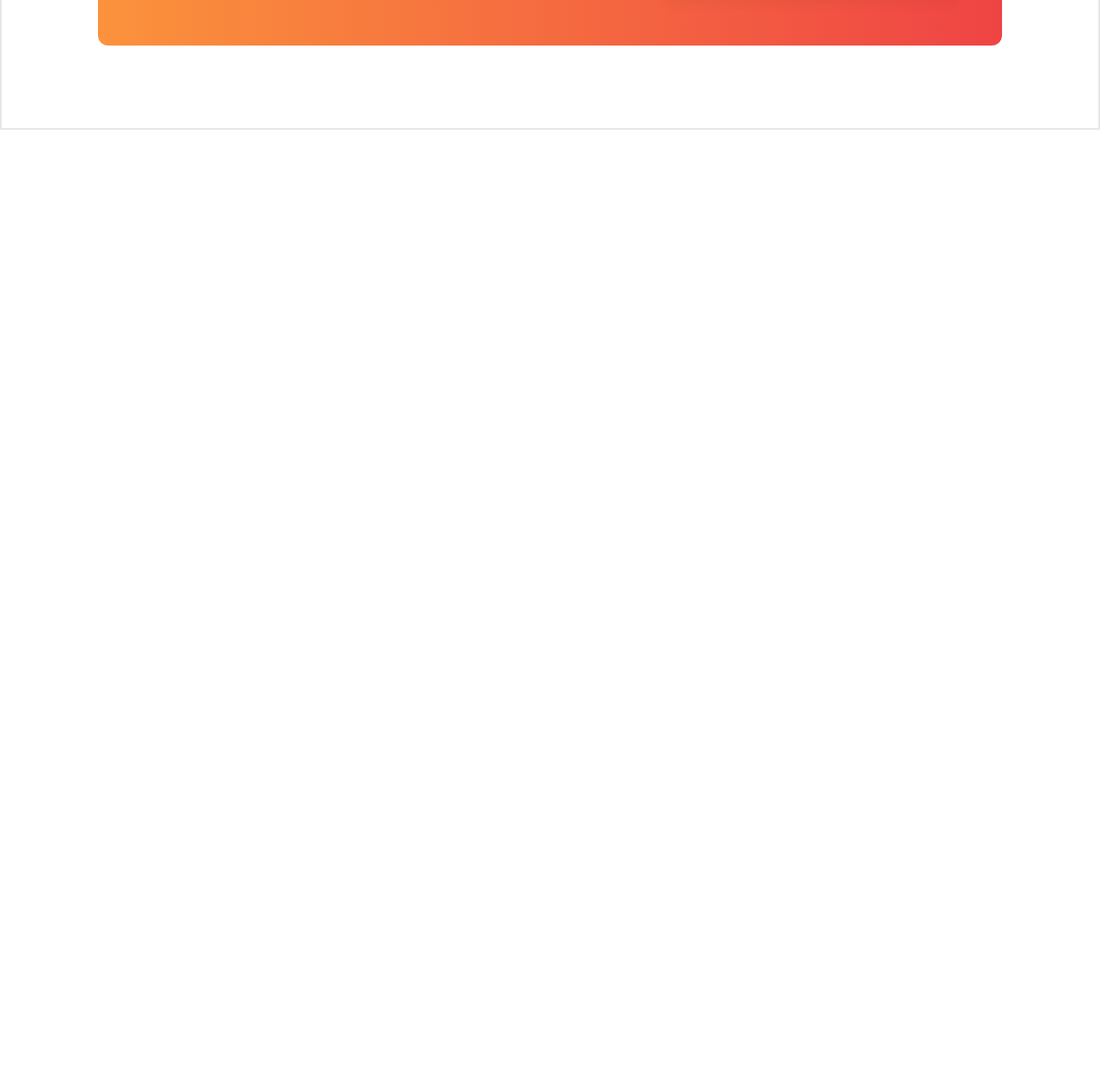
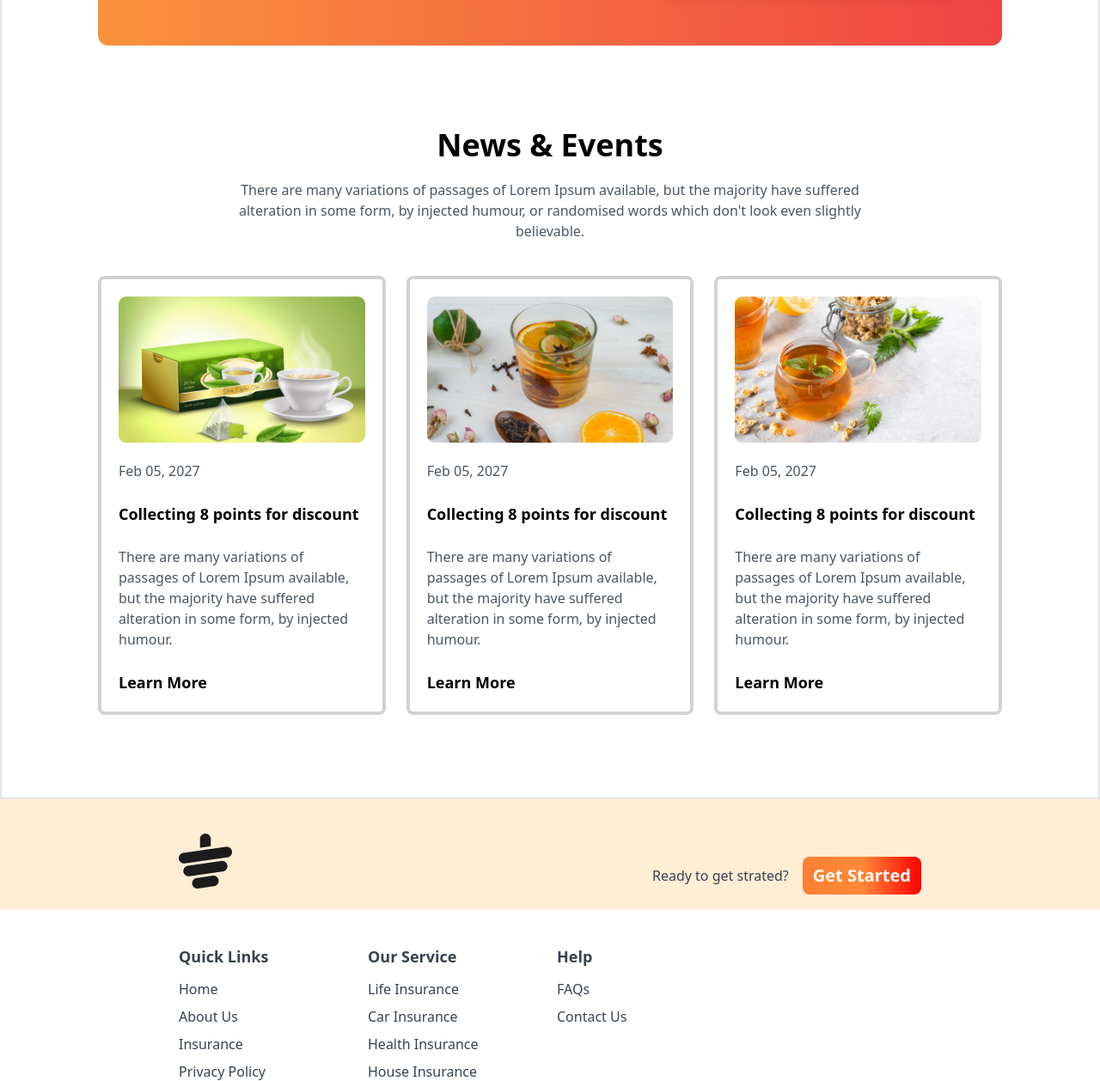
Before and after one commit to NAFEEJ007/tea-house-website, a plain HTML site: page index.html in a window 1280 px wide. Shown: the part 2391-3649 px from the top of the page at 86% size. Before the commit the page ends 2542 px from the top, so only its background shows below. Drawn offline with nearby package versions, Linux system fonts and the light colour scheme.

Commit message:
Upto footer link third column

```diff
--- a/index.html
+++ b/index.html
@@ -217,6 +217,146 @@
     </div>
 </section>
 
+<!-- News and events section -->
+ <section class="mb-24">
+
+  <div class="text-center"> <!-- text content -->
+      <h1 class="text-3xl md:text-4xl font-bold mb-5">News & Events</h1>
+      <p class="text-gray-600 max-w-3xl mx-auto mb-10">There are many variations of passages of Lorem Ipsum available, but the majority have suffered alteration in some form, by injected humour, or randomised words which don't look even slightly believable. </p>
+  </div>
+
+<!-- grid cards content -->
+ <div class="grid grid-cols-1 md:grid-cols-2 lg:grid-cols-3 gap-6">
+  <!-- card-1 -->
+   <div class="rounded-lg border-4 border-[#D2D2D2] ... overflow-hidden px-5 py-5">
+    <div class="whole-content">
+      <div class="image mb-5"><img src="images/news-1.png" alt=""></div>
+      <p class="text-gray-600">Feb 05, 2027</p>
+      <br>
+      <h2 class="font-bold text-lg">Collecting 8 points for discount</h2>
+      <br>
+      <p class="text-gray-600">There are many variations of passages of Lorem Ipsum available, but the majority have suffered alteration in some form, by injected humour.</p>
+      <br>
+      <h2 class="font-bold text-lg">Learn More</h2>
+    </div>
+   </div>
+
+
+
+     <!-- card-3 -->
+     <div class="rounded-lg border-4 border-[#D2D2D2] ... overflow-hidden px-5 py-5">
+      <div class="whole-content">
+        <div class="image mb-5"><img src="images/news-2.png" alt=""></div>
+        <p class="text-gray-600">Feb 05, 2027</p>
+        <br>
+        <h2 class="font-bold text-lg">Collecting 8 points for discount</h2>
+        <br>
+        <p class="text-gray-600">There are many variations of passages of Lorem Ipsum available, but the majority have suffered alteration in some form, by injected humour.</p>
+        <br>
+        <h2 class="font-bold text-lg">Learn More</h2>
+      </div>
+     </div>
+
+
+
+
+
+       <!-- card-2 -->
+   <div class="rounded-lg border-4 border-[#D2D2D2] ... overflow-hidden px-5 py-5">
+    <div class="whole-content">
+      <div class="image mb-5"><img src="images/news-3.png" alt=""></div>
+      <p class="text-gray-600">Feb 05, 2027</p>
+      <br>
+      <h2 class="font-bold text-lg">Collecting 8 points for discount</h2>
+      <br>
+      <p class="text-gray-600">There are many variations of passages of Lorem Ipsum available, but the majority have suffered alteration in some form, by injected humour.</p>
+      <br>
+      <h2 class="font-bold text-lg">Learn More</h2>
+    </div>
+   </div>
+
+
+ </div>
+</section>
+
+
+
 </main>
+
+<!-- footer section -->
+<footer class="bg-orange-100 h-32 text-gray-700 py-10 px-4 md:px-16">
+  <div class="w-9/12 mx-auto"><!-- width-9/12 mane 75% -->
+    <!-- logo and ready to get started-->
+     <div class="mb-8 flex justify-between">
+      <img class="mb-8" src="images/cup.png" alt="">
+      <div class="flex items-center gap-4">
+        <h4>Ready to get strated?</h4>
+        <button class="bg-gradient-to-r from-[#FF7F34] via-[#FF8938] to-[#FF0000] px-3 py-2 rounded-lg text-white	font-bold text-xl">Get Started</button>
+      </div>
+     </div>
+
+      <!-- footer links -->
+       <div class="grid grid-cols-1 md:grid-cols-2 lg:grid-cols-4 gap-4">
+            <!-- first column -->
+            <div>
+              <h3 class="font-semibold text-lg mb-3">Quick Links</h3>
+              <ul class="space-y-2">
+                <li>
+                  <a class="hover:text-orange-600" href="#">Home</a>
+                </li>
+                <li>
+                  <a class="hover:text-orange-600" href="#">About Us</a>
+                </li>
+                <li>
+                  <a class="hover:text-orange-600" href="#">Insurance</a>
+                </li>
+
+                <li>
+                  <a class="hover:text-orange-600" href="#">Privacy Policy</a>
+                </li>
+
+              </ul>
+
+            </div>
+            <!-- second  column -->
+            <div>
+              <h3 class="font-semibold text-lg mb-3">Our Service</h3>
+              <ul class="space-y-2">
+                <li>
+                  <a class="hover:text-orange-600" href="#">Life Insurance</a>
+                </li>
+                <li>
+                  <a class="hover:text-orange-600" href="#">Car Insurance</a>
+                </li>
+                <li>
+                  <a class="hover:text-orange-600" href="#">Health Insurance</a>
+                </li>
+
+                <li>
+                  <a class="hover:text-orange-600" href="#">House Insurance</a>
+                </li>
+
+              </ul>
+
+            </div>
+
+            <!-- Third column -->
+            <div>
+              <h3 class="font-semibold text-lg mb-3">Help</h3>
+              <ul class="space-y-2">
+                <li>
+                  <a class="hover:text-orange-600" href="#">FAQs</a>
+                </li>
+                <li>
+                  <a class="hover:text-orange-600" href="#">Contact Us</a>
+                </li>
+              </ul>
+
+            </div>
+       </div>
+
+       <!-- fourth column -->
+  </div>
+</footer>
 </body>
 </html>
```
